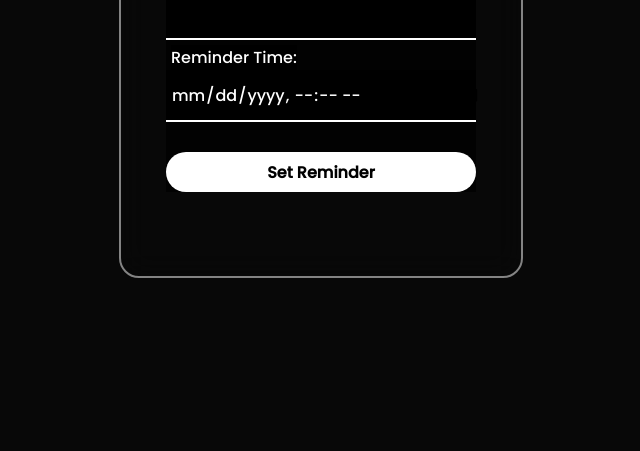
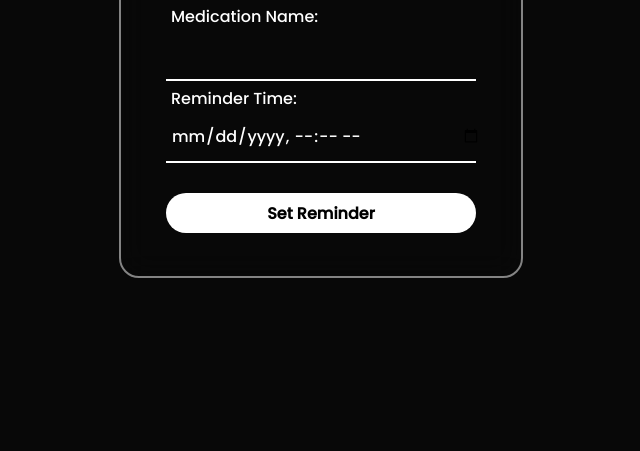
Before and after one commit to trentzx/medication, a website: page main.html in a window 1280 px wide. Shown: the part 349-800 px from the top of the page, without its empty margins (319-959 px from the left). Drawn offline with Linux system fonts and the light colour scheme.

Commit message:
yes
trying to get input work

```diff
--- a/main.html
+++ b/main.html
@@ -17,12 +17,15 @@
                     <label for="email">Email:</label>
                 </div>
                 <div class="inputbox">
+                    <input type="text" id="medication" name="medication" required>
+                    <label for="medication">Medication Name:</label>
+                </div>
+                <div class="inputbox">
                     <input type="datetime-local" id="reminder-time" name="reminder-time" required>
                     <label for="reminder-time">Reminder Time:</label>
                 </div>
                 <button type="submit">Set Reminder</button>
             </form>
-
         </div>
     </section>
 </body>
--- a/style.css
+++ b/style.css
@@ -1,10 +1,12 @@
 @import url('https://fonts.googleapis.com/css2?family=Poppins:wght@500&display=swap');
+
 
 * {
     margin: 0;
     padding: 0;
     font-family: 'Poppins', sans-serif;
     background-color: rgba(0, 0, 0, 0.685);
+
 }
 
 section {
@@ -27,12 +29,15 @@ section {
     flex-direction: column;
     justify-content: center;
     align-items: center;
+
+
 }
 
 h2 {
     font-size: 2em;
     color: #fff;
     text-align: center;
+    background-color: transparent;
 }
 
 .inputbox {
@@ -40,6 +45,8 @@ h2 {
     margin: 30px 0;
     width: 310px;
     border-bottom: 2px solid #fff;
+    background-color: transparent;
+
 }
 
 .inputbox label {
@@ -50,6 +57,8 @@ h2 {
     font-size: 1em;
     pointer-events: none;
     transition: .5s;
+    background-color: transparent;
+
 }
 
 input:focus ~ label,
@@ -66,6 +75,8 @@ input:valid ~ label {
     font-size: 1em;
     padding: 0 35px 0 5px;
     color: #ffffff;
+    background-color: transparent;
+
 }
 
 button {
@@ -79,3 +90,8 @@ button {
     font-size: 1em;
     font-weight: 600;
 }
+
+#reminder-form {
+    background: transparent; /* Set the background to transparent */
+    /* Add other styles as needed */
+}
```
Also changed, not shown: index.html (+1 -1 lines), server.js (+9 -3 lines).
